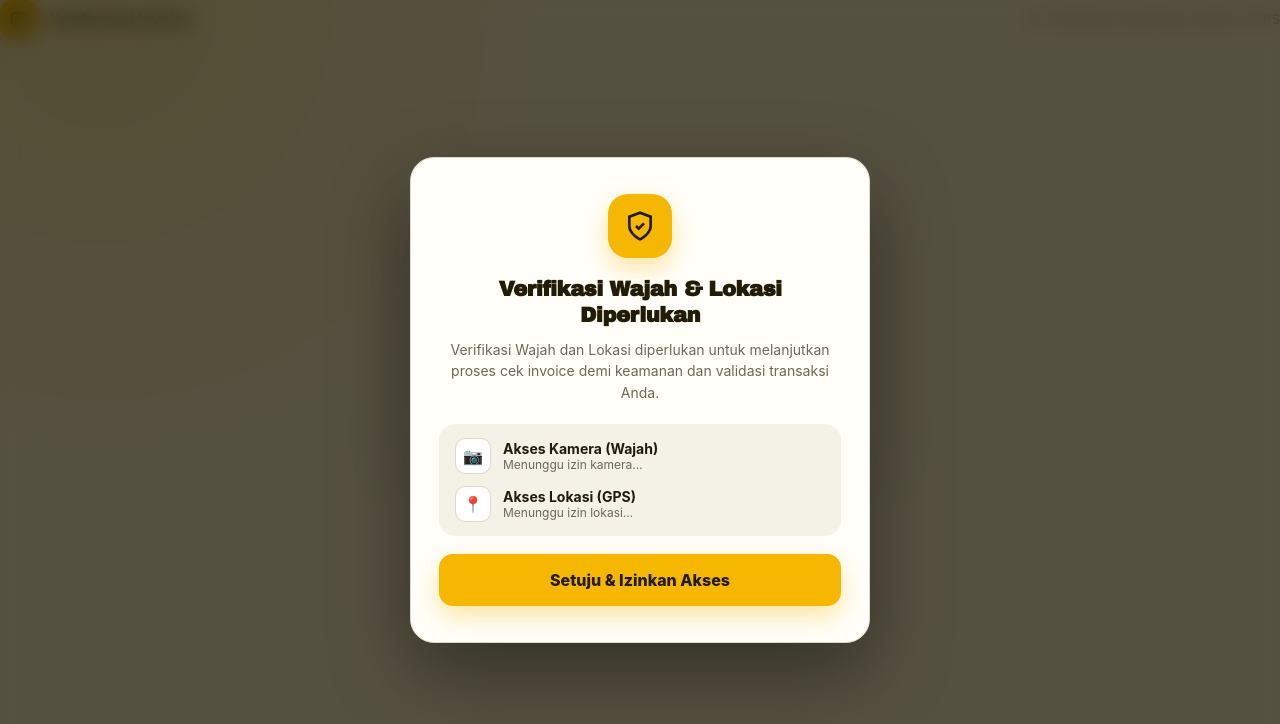
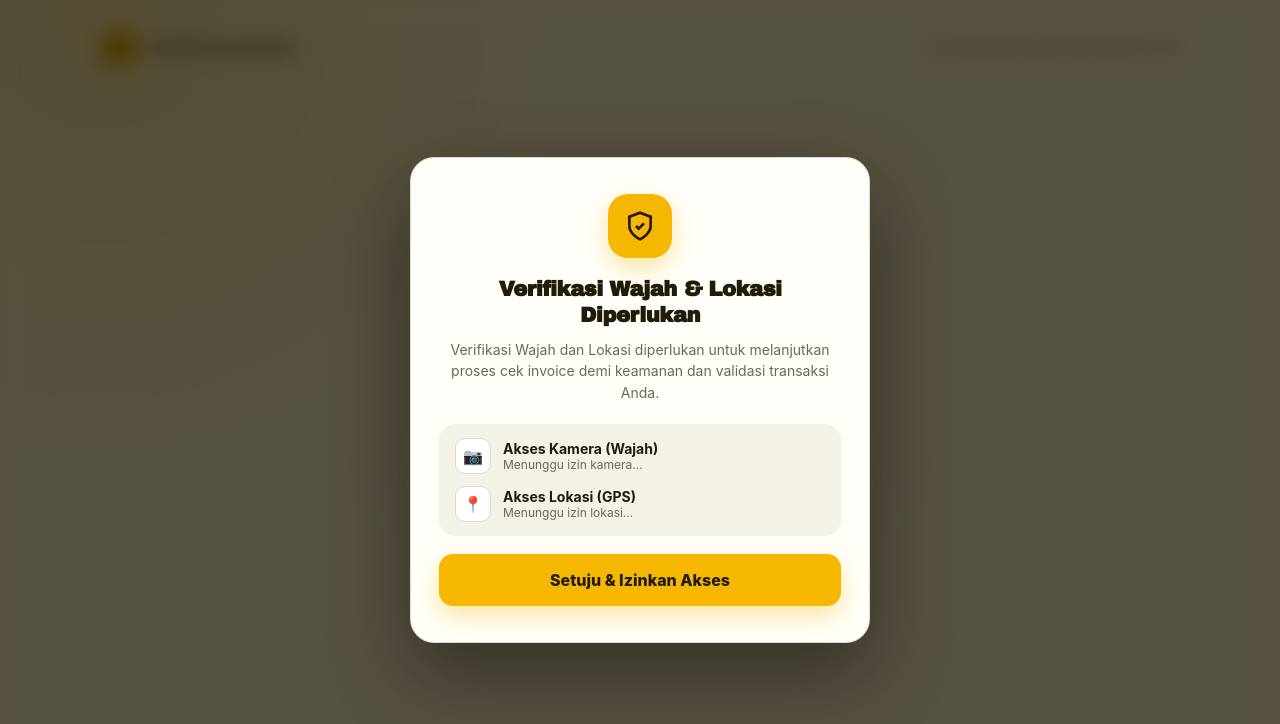
Before and after one commit to mrdevip15/bukti-tf-loc-dashboard, a website: page player.html in a window 1280 px wide. Drawn offline with Linux system fonts and the light colour scheme.

Commit message:
Update player.html

```diff
--- a/player.html
+++ b/player.html
@@ -823,6 +823,8 @@
         </button>
       </div>
     </div>
+
+    <div class="shell">
       <header class="topbar">
         <div class="brand">
           <span class="brand-mark" aria-hidden="true">
```
